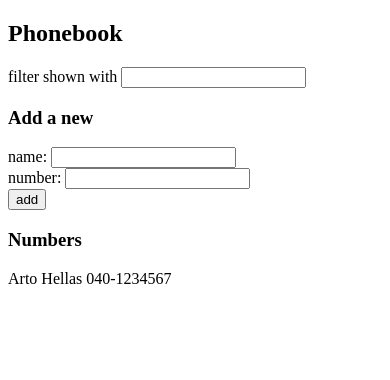
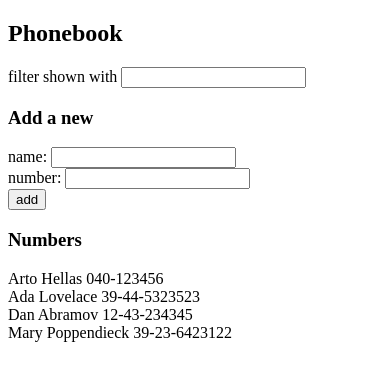
Before and after one commit to jmlasserre/fullstackopen, a React (Vite) app in the folder part2/phonebook/: page / in a window 390 px wide. Shown: the top 380 px of the page. Built offline with nearby package versions, Linux system fonts and the light colour scheme; data requests are answered from the project's data file.

Commit message:
2.11: The Phonebook Step 6

```diff
--- /dev/null
+++ b/part2/phonebook/db.json
@@ -0,0 +1,24 @@
+{
+  "persons":[
+    {
+      "name": "Arto Hellas",
+      "number": "040-123456",
+      "id": "1"
+    },
+    {
+      "name": "Ada Lovelace",
+      "number": "39-44-5323523",
+      "id": "2"
+    },
+    {
+      "name": "Dan Abramov",
+      "number": "12-43-234345",
+      "id": "3"
+    },
+    {
+      "name": "Mary Poppendieck",
+      "number": "39-23-6423122",
+      "id": "4"
+    }
+  ]
+}
--- a/part2/phonebook/package.json
+++ b/part2/phonebook/package.json
@@ -7,9 +7,11 @@
     "dev": "vite",
     "build": "vite build",
     "lint": "eslint .",
-    "preview": "vite preview"
+    "preview": "vite preview",
+    "server": "json-server -p 3001 db.json"
   },
   "dependencies": {
+    "axios": "^1.13.6",
     "react": "^19.2.0",
     "react-dom": "^19.2.0"
   },
@@ -22,6 +24,7 @@
     "eslint-plugin-react-hooks": "^7.0.1",
     "eslint-plugin-react-refresh": "^0.4.24",
     "globals": "^16.5.0",
+    "json-server": "^1.0.0-beta.12",
     "vite": "^7.3.1"
   }
 }
--- a/part2/phonebook/src/App.jsx
+++ b/part2/phonebook/src/App.jsx
@@ -1,15 +1,23 @@
-import { useState } from "react";
+import { useState, useEffect } from "react";
+import axios from 'axios';
 import Filter from "./components/Filter";
 import PersonForm from "./components/PersonForm";
 import Persons from "./components/Persons";
 
 const App = () => {
-  const [persons, setPersons] = useState([
-    { name: "Arto Hellas", number: "040-1234567" },
-  ]);
+  const [persons, setPersons] = useState([]);
   const [newName, setNewName] = useState("");
   const [newNumber, setNewNumber] = useState("");
   const [searchName, setNewSearchName] = useState("");
+
+  useEffect(() => {
+    axios
+      .get('http://localhost:3001/persons')
+      .then(response => {
+        console.log("Persons read successfully.")
+        setPersons(response.data);
+      })
+  }, []);
 
   return (
     <div>
--- a/part2/phonebook/src/main.jsx
+++ b/part2/phonebook/src/main.jsx
@@ -1,4 +1,5 @@
 import ReactDOM from 'react-dom/client'
+import axios from 'axios'
 
 import App from './App'
 
```
Also changed, not shown: 1 other file (tests, documents, lock files or other folders).
